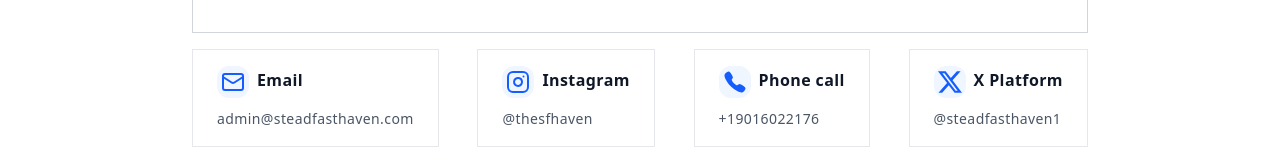
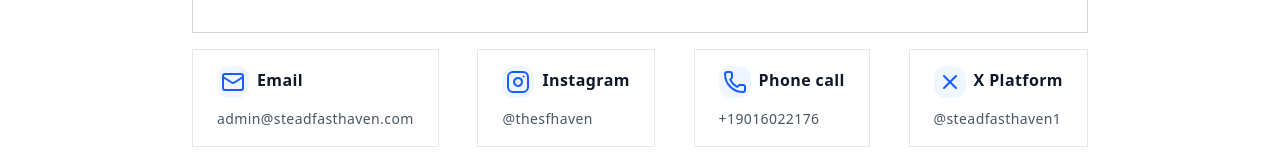
Before and after one commit to Achraftraf/Tranquil-stronghold, a Next.js app: page /contact in a window 1280 px wide. Shown: the part 726-886 px from the top of the page. Built offline with nearby package versions, Linux system fonts and the light colour scheme.

Commit message:
those are all modifs that i mad to fix the deployements problems

```diff
--- a/app/contact/page.tsx
+++ b/app/contact/page.tsx
@@ -1,11 +1,9 @@
 "use client"
 
-import  { useState  } from "react";
-import { Mail, MapPin, Instagram, Send, X } from "lucide-react";
+import { useState } from "react";
+import { Mail, Instagram, Send, Phone, X as XIcon } from "lucide-react";
 import { AnimatedSection } from "@/components/animations/animated-section";
 import ContactLinkItem from "@/components/contact-link-item";
-import { SiX } from "react-icons/si";
-import { IoCall } from "react-icons/io5";
 
 export default function Contact() {
   const [formData, setFormData] = useState({
@@ -155,8 +153,8 @@ export default function Contact() {
             <div className="flex flex-row justify-between items-center">
               <ContactLinkItem title="Email" icon={<Mail className="w-6 h-6 text-blue-600" />} content="admin@steadfasthaven.com" href="mailto:admin@steadfasthaven.com" />
               <ContactLinkItem title="Instagram" icon={<Instagram className="w-6 h-6 text-blue-600" />} content="@thesfhaven" href="https://instagram.com/thesfhaven" />
-              <ContactLinkItem title="Phone call" icon={<IoCall className="w-6 h-6 text-blue-600"/>} content="+19016022176" href="https://x.com/steadfasthaven1"/>
-              <ContactLinkItem title="X Platform" icon={<SiX className="w-6 h-6 text-blue-600"/>} content="@steadfasthaven1" href="https://x.com/steadfasthaven1"/>
+              <ContactLinkItem title="Phone call" icon={<Phone className="w-6 h-6 text-blue-600"/>} content="+19016022176" href="tel:+19016022176"/>
+              <ContactLinkItem title="X Platform" icon={<XIcon className="w-6 h-6 text-blue-600"/>} content="@steadfasthaven1" href="https://x.com/steadfasthaven1"/>
             </div>
           </AnimatedSection>
 
--- a/components/animations/animated-work-section.tsx
+++ b/components/animations/animated-work-section.tsx
@@ -6,10 +6,16 @@ interface AnimatedWorkSectionProps {
   children: React.ReactNode;
   delay?: number;
   classNames?: string;
+  onClick?: () => void;
 }
 
 
-export const AnimatedWorkSection: React.FC<AnimatedWorkSectionProps> = ({ children, delay = 0, classNames = "" }) => {
+export const AnimatedWorkSection: React.FC<AnimatedWorkSectionProps> = ({
+  children,
+  delay = 0,
+  classNames = "",
+  onClick
+}) => {
   const [isVisible, setIsVisible] = useState(false);
   const ref = useRef(null);
 
@@ -32,6 +38,7 @@ export const AnimatedWorkSection: React.FC<AnimatedWorkSectionProps> = ({ childr
       ref={ref}
       className={`transition-all duration-1000 ${isVisible ? "opacity-100 translate-y-0" : "opacity-0 translate-y-8"
         } ${classNames}`}
+      onClick={onClick}
     >
       {children}
     </div>
--- a/components/social-contact-item.tsx
+++ b/components/social-contact-item.tsx
@@ -1,7 +1,7 @@
 import { Project } from '@/types';
 import React, { useState } from 'react'
 import { AnimatedWorkSection } from './animations/animated-work-section';
-import { ExternalLink } from 'lucide-react';
+import { ExternalLink, Film, Music, Palette } from 'lucide-react';
 
 export const portfolioData = [
   {
--- a/package.json
+++ b/package.json
@@ -10,7 +10,7 @@
   "dependencies": {
     "framer-motion": "^12.23.24",
     "lucide-react": "^0.553.0",
-    "next": "15.5.6",
+    "next": "^16.1.0",
     "nodemailer": "^7.0.11",
     "react": "19.1.0",
     "react-dom": "19.1.0",
```
Also changed, not shown: 2 other files (tests, documents, lock files or other folders).
